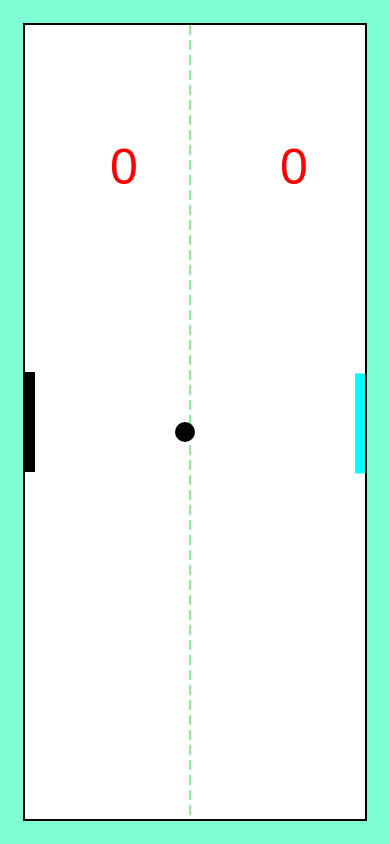
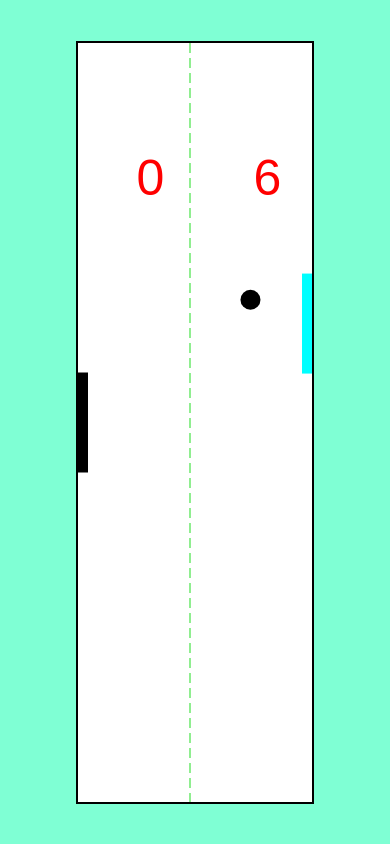
Before and after one commit to aadarshprem82/PingPong, a plain HTML site: page index.html in a window 390 px wide. Drawn offline with Linux system fonts and the light colour scheme.

Commit message:
responsive and touchMove changes

```diff
--- a/index.html
+++ b/index.html
@@ -5,18 +5,17 @@
     <meta name="viewport" content="width=device-width, initial-scale=1.0">
     <title>Ping-Pong with Friends</title>
     <style>
-        body{
+        body {
             background-color: aquamarine;
+            display: flex;
+            justify-content: center;
+            align-items: center;
+            height: 100vh;
+            margin: 0;
         }
-        #ping_pong{
+        #ping_pong {
             background-color: white;
             border: 2px solid black;
-            position: absolute;
-            margin: auto;
-            top: 0;
-            bottom: 0;
-            left: 0;
-            right: 0;
         }
     </style>
 </head>
--- a/ping_pong.js
+++ b/ping_pong.js
@@ -37,25 +37,31 @@ const net = {
     color: 'lightgreen'
 }
 
-canvas.addEventListener("mousemove", function (event) {
-    let rect = canvas.getBoundingClientRect();
-    user1.y = event.clientY - rect.top - user1.height / 2;
-})
-
 function resizeCanvas() {
-    canvas.width = window.innerWidth - 50;
-    canvas.height = window.innerHeight - 50;
+    canvas.width = window.innerWidth * 0.6;
+    canvas.height = window.innerHeight * 0.9;
 
     user1.y = (canvas.height - user1.height) / 2;
     user2.x = canvas.width - user2.width;
     user2.y = (canvas.height - user2.height) / 2;
-    net.x = (canvas.width - 12)/2
+    net.x = (canvas.width - 12) / 2
     resetBall();
     update();
 }
 
 canvas.addEventListener("resize", resizeCanvas);
 resizeCanvas();
+
+canvas.addEventListener("mousemove", function (event) {
+    let rect = canvas.getBoundingClientRect();
+    user1.y = event.clientY - rect.top - user1.height / 2;
+});
+
+canvas.addEventListener('touchmove', function (event) {
+    event.preventDefault();
+    let rect = canvas.getBoundingClientRect();
+    user1.y = event.touches[0].clientY - rect.top - user1.height / 2;
+});
 
 function drawRect(x, y, width, height, color) {
     context.fillStyle = color;
@@ -121,6 +127,19 @@ function collision(ball, player) {
     return (player.left < ball.right && player.top < ball.bottom && player.right > ball.left && player.bottom > ball.top);
 }
 
+function keepInBounds() {
+    if (user1.y < 0) {
+        user1.y = 0;
+    } else if (user1.y + user1.height > canvas.height) {
+        user1.y = canvas.height - user1.height;
+    }
+
+    if (user2.y < 0) {
+        user2.y = 0;
+    } else if (user2.y + user2.height > canvas.height) {
+        user2.y = canvas.height - user2.height;
+    }
+}
 function update() {
     if (ball.x - ball.radius <= 0) {
         user2.score += 1;
@@ -159,13 +178,14 @@ function update() {
         ball.speed += 0.1;
     }
 
+    keepInBounds();
 }
 
 function main() {
     update();
     render();
 }
-main();
+// main();
 
 let frames = 60;
-// let loop = setInterval(main, 1000 / frames);
+let loop = setInterval(main, 1000 / frames);
```
